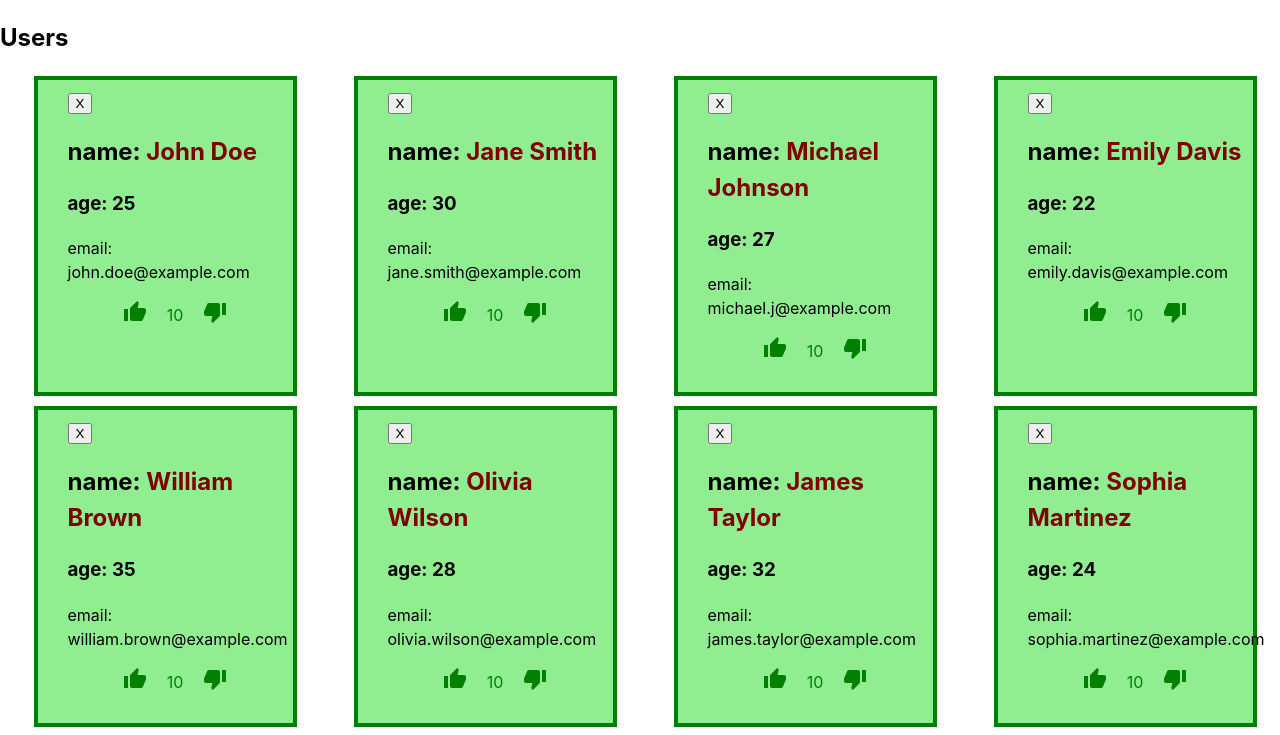
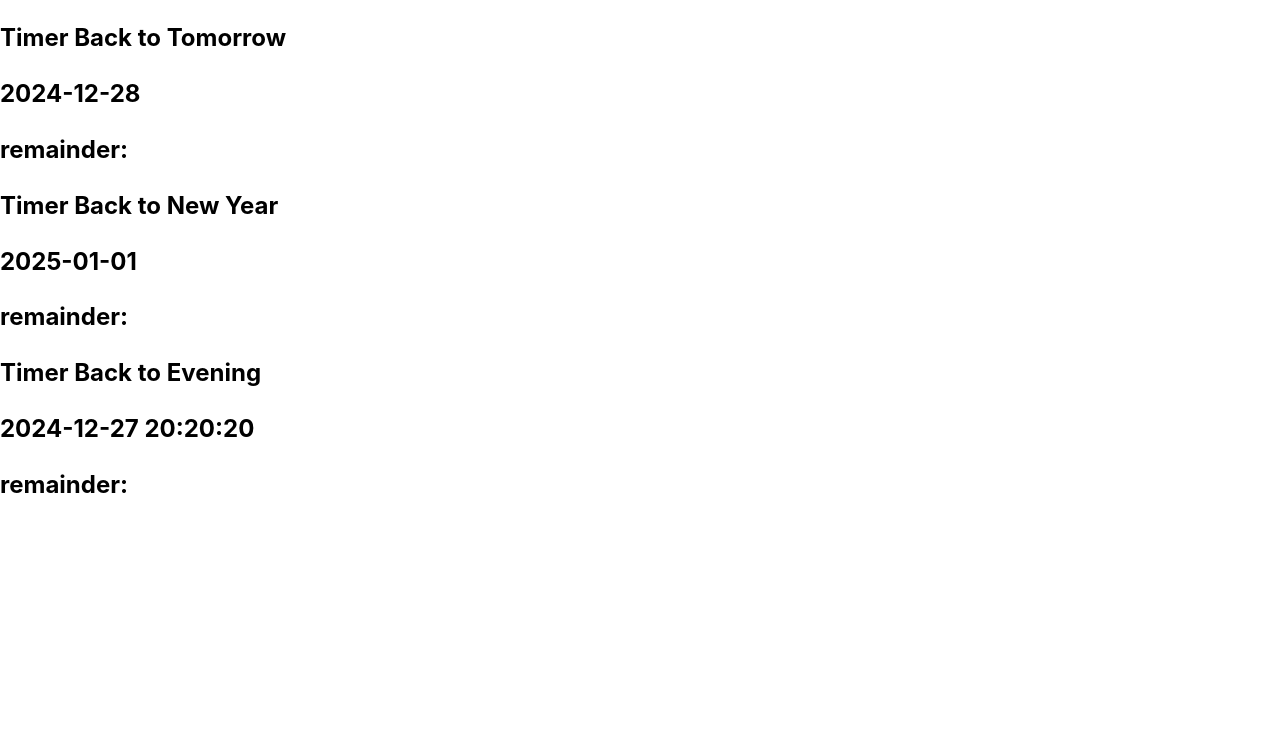
Before and after one commit to Oleksandrenko-Artem/react-practice-18-09-2024, a React (Vite) app: page / in a window 1280 px wide. Shown: the top 735 px of the page. Built offline with nearby package versions, Linux system fonts and the light colour scheme.

Commit message:
Add TimerBack & 2 variants

```diff
--- a/package.json
+++ b/package.json
@@ -13,6 +13,7 @@
     "@mdi/js": "^7.4.47",
     "@mdi/react": "^1.6.1",
     "classnames": "^2.5.1",
+    "date-fns": "^4.1.0",
     "react": "^18.3.1",
     "react-dom": "^18.3.1"
   },
--- a/src/App.jsx
+++ b/src/App.jsx
@@ -1,10 +1,11 @@
-
-import UserSection from './components/UserSection/UserSection';
+import TimerBack from './components/TimerBack/TimerBack';
 
 function App() {
 
   return <>
-    <UserSection/>
+    <TimerBack title="Tomorrow" dateStr="2024-12-28" />
+    <TimerBack title="New Year" dateStr="2025-01-01" />
+    <TimerBack title="Evening" dateStr="2024-12-27 20:20:20"/>
   </>
 }
 
--- /dev/null
+++ b/src/components/TimerBack/TimerBack.jsx
@@ -0,0 +1,41 @@
+import {useState, useEffect} from 'react';
+import PropTypes from 'prop-types';
+import {parseISO, differenceInSeconds, formatDistanceToNow} from 'date-fns';
+
+
+const TimerBack = (props) => {
+    const { title, dateStr } = props;
+    const date = parseISO(dateStr);
+    const [timeRemainder, setTimeRemainder] = useState('');
+    useEffect(() => {
+        const idInterval = setInterval(() => {
+
+            // 1 варіант - виводили кількість секунд що лишилися до події
+            // const now = new Date();
+            // const secRemainder = differenceInSeconds(date, now);
+            // setTimeRemainder(secRemainder);
+
+            // 2 варіант
+            // setTimeRemainder(formatDistanceToNow(date));
+        }, 1000);
+        return () => {
+            clearInterval(idInterval);
+        };
+    }, [date]);
+    return (
+        <div>
+            <h2>Timer Back to {title}</h2>
+            <h2>{dateStr}</h2>
+            <h2>remainder: {timeRemainder}</h2>
+        </div>
+    );
+};
+
+
+TimerBack.propTypes = {
+    title: PropTypes.string,
+    data: PropTypes.string
+};
+
+
+export default TimerBack;
```
Also changed, not shown: 1 other file (tests, documents, lock files or other folders).
